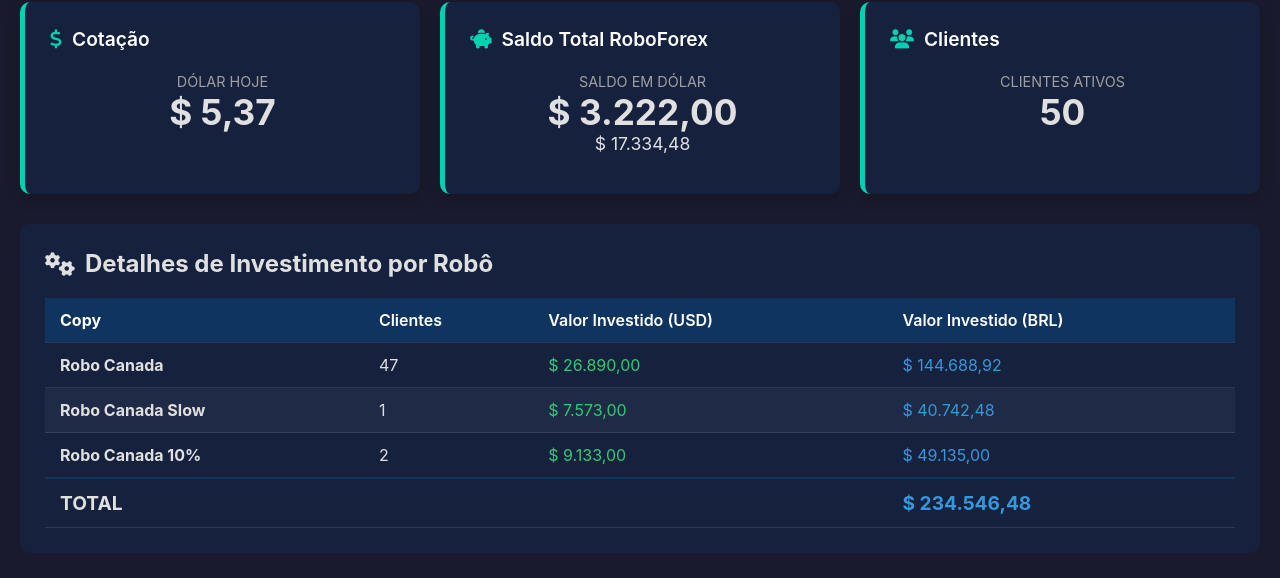
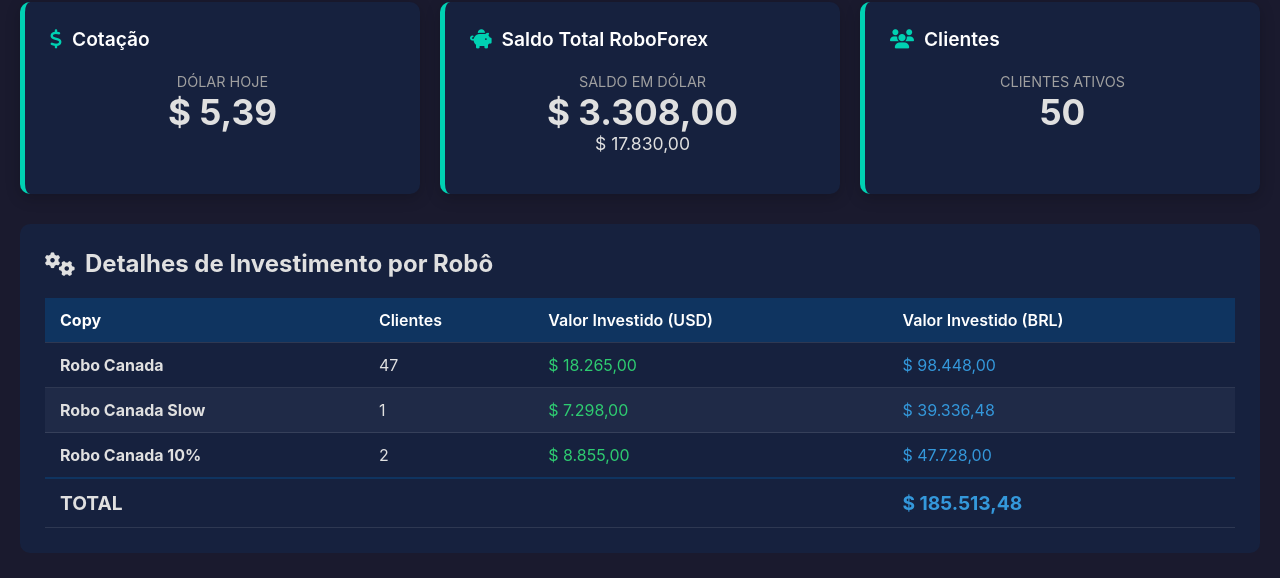
Before and after one commit to rendamensalpro/prolaborenovo, a plain HTML site: page index.html in a window 1280 px wide. Shown: the part 198-776 px from the top of the page. Drawn offline with Linux system fonts and the light colour scheme.

Commit message:
Update index.html

```diff
--- a/index.html
+++ b/index.html
@@ -282,7 +282,7 @@
                 <h2 class="card-title" style="--secondary-color: var(--accent-color-1);"><i class="fas fa-dollar-sign"></i>Cotação</h2>
                 <div class="metric-group">
                     <span class="metric-label">Dólar Hoje</span>
-                    <span class="metric-value" data-target="5.37">$ 0.00</span>
+                    <span class="metric-value" data-target="5.39">$ 0.00</span>
                 </div>
             </div>
 
@@ -290,8 +290,8 @@
                 <h2 class="card-title" style="--secondary-color: var(--accent-color-1);"><i class="fas fa-piggy-bank"></i>Saldo Total RoboForex</h2>
                 <div class="metric-group">
                     <span class="metric-label">Saldo em Dólar</span>
-                    <span class="metric-value" data-target="3222.00">$ 0.00</span>
-                    <span class="metric-sub-value" data-target="17334.48">R$ 0.00</span>
+                    <span class="metric-value" data-target="3308.00">$ 0.00</span>
+                    <span class="metric-sub-value" data-target="17830.00">R$ 0.00</span>
                 </div>
             </div>
 
@@ -320,26 +320,26 @@
                     <tr>
                         <td>Robo Canada</td>
                         <td data-target="47">0</td>
-                        <td class="value green" data-target="26890.00">$ 0.00</td>
-                        <td class="value blue" data-target="144688.92">R$ 0.00</td>
+                        <td class="value green" data-target="18265.00">$ 0.00</td>
+                        <td class="value blue" data-target="98448.00">R$ 0.00</td>
                     </tr>
                     <tr>
                         <td>Robo Canada Slow</td>
                         <td data-target="1">0</td>
-                        <td class="value green" data-target="7573.00">$ 0.00</td>
-                        <td class="value blue" data-target="40742.48">R$ 0.00</td>
+                        <td class="value green" data-target="7298.00">$ 0.00</td>
+                        <td class="value blue" data-target="39336.48">R$ 0.00</td>
                     </tr>
                     <tr>
                         <td>Robo Canada 10%</td>
                         <td data-target="2">0</td>
-                        <td class="value green" data-target="9133.00">$ 0.00</td>
-                        <td class="value blue" data-target="49135.00">R$ 0.00</td>
+                        <td class="value green" data-target="8855.00">$ 0.00</td>
+                        <td class="value blue" data-target="47728.00">R$ 0.00</td>
                     </tr>
                 </tbody>
                 <tfoot>
                     <tr>
                         <td colspan="3">TOTAL</td>
-                        <td class="value blue" data-target="234546.48">R$ 0.00</td>
+                        <td class="value blue" data-target="185513.48">R$ 0.00</td>
                     </tr>
                 </tfoot>
             </table>
```
